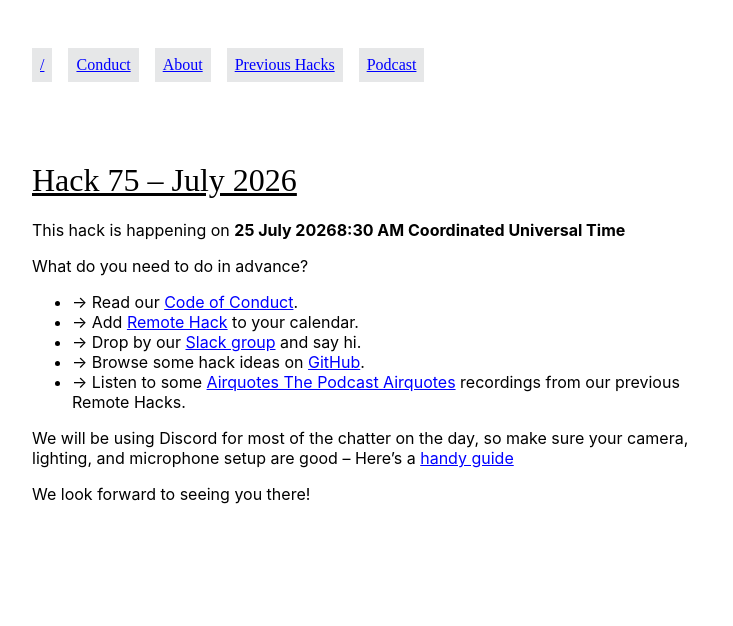
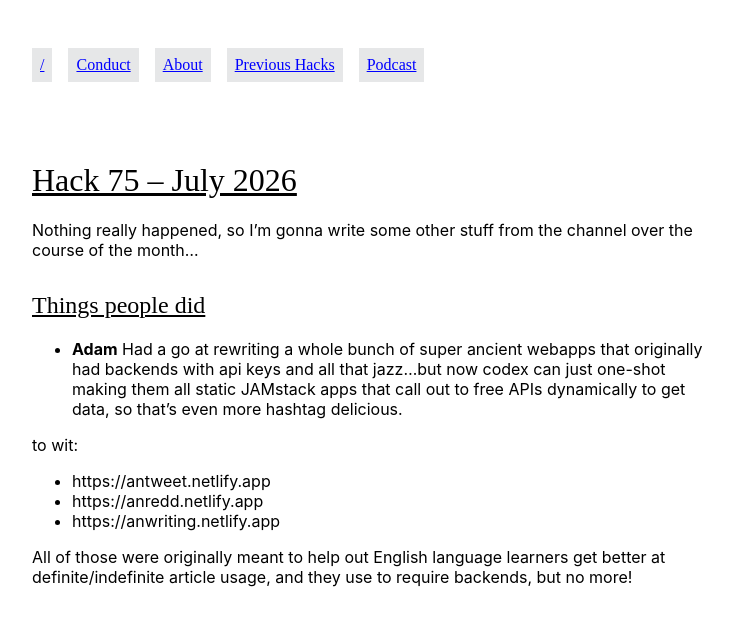
Before and after one commit to remotehack/remotehack.github.io, a Jekyll site: the page built from _hacks/75.md, in a window 1280 px wide. Shown: the top 626 px of the page, without its empty margins (272-1005 px from the left). Built offline with Jekyll 4.4.1, drawn with Linux system fonts in a browser that asks for light colours.

Commit message:
Substituting some words for July 2026 writeup

```diff
--- a/_hacks/75.md
+++ b/_hacks/75.md
@@ -1,5 +1,18 @@
 ---
 hack_number: 75
 date: 2026-07-25
-upcoming: true
 ---
+
+Nothing really happened, so I'm gonna write some other stuff from the channel over the course of the month...
+
+## Things people did
+
+- **Adam** Had a go at rewriting a whole bunch of super ancient webapps that originally had backends with api keys and all that jazz...but now codex can just one-shot making them all static JAMstack apps that call out to free APIs dynamically to get data, so that's even more hashtag delicious.
+
+to wit:
+
+- https://antweet.netlify.app
+- https://anredd.netlify.app
+- https://anwriting.netlify.app
+
+All of those were originally meant to help out English language learners get better at definite/indefinite article usage, and they use to require backends, but no more!
```
